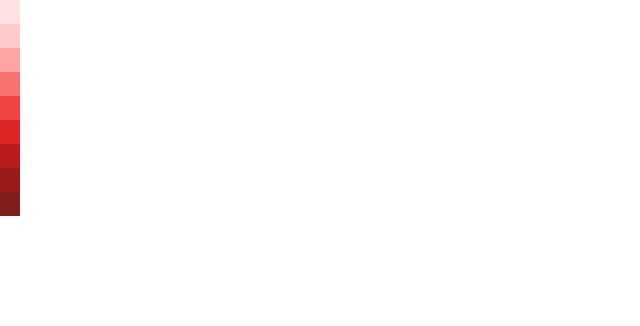
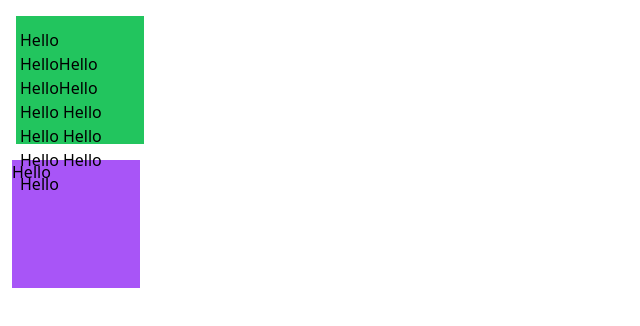
Before and after one commit to amm834/tailwind-scrimba, a website built with Vite: page index.html in a window 1280 px wide. Shown: the whole page, without its empty margins (0-640 px from the left). Built offline with nearby package versions, Linux system fonts and the light colour scheme.

Commit message:
Using padding and margin

```diff
--- a/index.html
+++ b/index.html
@@ -8,15 +8,10 @@
 </head>
 <body>
 
-<div class="w-5 h-6 bg-red-100"></div>
-<div class="w-5 h-6 bg-red-200"></div>
-<div class="w-5 h-6 bg-red-300"></div>
-<div class="w-5 h-6 bg-red-400"></div>
-<div class="w-5 h-6 bg-red-500"></div>
-<div class="w-5 h-6 bg-red-600"></div>
-<div class="w-5 h-6 bg-red-700"></div>
-<div class="w-5 h-6 bg-red-800"></div>
-<div class="w-5 h-6 bg-red-900"></div>
+<div class="bg-green-500 w-32 h-32 m-4 pt-3 px-1">Hello
+    HelloHello HelloHello Hello Hello Hello Hello Hello Hello Hello
+</div>
+<div class="bg-purple-500 w-32 h-32 mx-3">Hello</div>
 
 <script type="module" src="/main.js"></script>
 </body>
```
